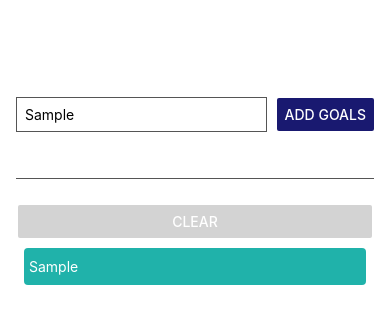
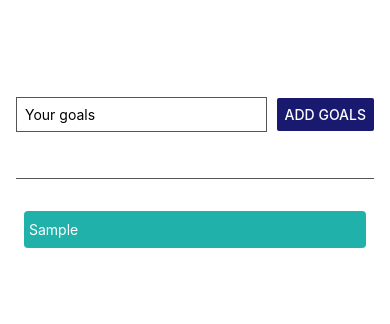
Before and after one commit to Siddhesh-Shirawale/react-native-guessNumber, a React Native app: screen / in a window 390 px wide. Both pictures are taken after typing "Sample" into the empty fields and a click on the button "ADD GOALS". Shown: the top 324 px of the page. Built offline with nearby package versions, Linux system fonts and the light colour scheme.

Commit message:
breaking into smaller components

```diff
--- a/App.js
+++ b/App.js
@@ -1,70 +1,56 @@
 import {
   Button,
   StyleSheet,
-  Text,
   TextInput,
   View,
-  ScrollView,
   FlatList,
+  Text,
 } from "react-native";
 import { useState } from "react";
+import GoalItem from "./components/GoalItem";
+import GoalInput from "./components/GoalInput";
 
 export default function App() {
   const [goals, setGoals] = useState([]);
-  const [goalName, setGoalName] = useState("");
+  const [errMsg, setErrMsg] = useState("");
 
-  const onAddGoal = () => {
-    setGoals((currentGoals) => [
-      { text: goalName, key: Math.random().toString() },
-      ...currentGoals,
-    ]);
+  const onAddGoal = (goalName) => {
+    if (goalName === "") {
+      setErrMsg("Goal cannot be empty");
+
+      setTimeout(() => {
+        setErrMsg("");
+      }, 3000);
+    } else {
+      setGoals((currentGoals) => [
+        { text: goalName, key: Math.random().toString() },
+        ...currentGoals,
+      ]);
+    }
   };
 
-  const handleInputChange = (enteredText) => {
-    setGoalName(enteredText);
-  };
+  const deleteGoalHandler = (item) => {
+    const updatedGoals = goals?.filter((goal) => goal?.key !== item?.key);
 
-  const clearGoals = () => {
-    setGoals([]);
+    setGoals(updatedGoals);
   };
 
   return (
     <View style={styles.appContainer}>
-      <View style={styles.flexContainer}>
-        <TextInput
-          style={styles.inputGroup}
-          placeholder="Your goals"
-          // value={goalName}
-          onChangeText={handleInputChange}
-        />
-
-        <Button
-          onPress={onAddGoal}
-          style={{ borderRadius: 8 }}
-          title="Add goals"
-          color="#191970"
-        />
-      </View>
+      <GoalInput onAddGoal={onAddGoal} />
+      {errMsg !== "" && (
+        <View>
+          <Text style={{ color: "red" }}>{errMsg}</Text>
+        </View>
+      )}
       <View style={styles.goalsContainer}>
-        <View
-          style={{
-            justifyContent: "center",
-            padding: 2,
-            borderRadius: 8,
-            width: "100%",
-          }}
-        >
-          <Button onPress={clearGoals} title="Clear" color="#d3d3d3" />
-        </View>
         <FlatList
           style={{ width: "100%" }}
           data={goals}
           keyExtractor={(item) => item.key}
           renderItem={({ item }) => {
             return (
-              <View style={styles.goalItem}>
-                <Text style={styles.goalText}>{item?.text}</Text>
-              </View>
+              <GoalItem item={item} deleteGoalHandler={deleteGoalHandler} />
             );
           }}
         />
@@ -79,39 +65,12 @@ const styles = StyleSheet.create({
     paddingHorizontal: 16,
     flex: 1,
   },
-  inputGroup: {
-    borderWidth: 1,
-    borderColor: "#555",
-    padding: 8,
-    width: "70%",
-    marginRight: 8,
-  },
-  flexContainer: {
-    flexDirection: "row",
-    justifyContent: "space-between",
-    alignItems: "center",
-    marginBottom: 24,
-    borderBottomWidth: 1,
-    borderColor: "#555",
-    flex: 1,
-  },
+
   goalsContainer: {
     flex: 5,
     justifyContent: "flex-start",
     alignItems: "flex-start",
   },
-  goalItem: {
-    margin: 8,
-    borderRadius: 4,
-    backgroundColor: "#20b2aa",
-    color: "white",
-    // width: "100%",
-    paddingVertical: 10,
-    paddingHorizontal: 5,
-  },
-  goalText: {
-    color: "white",
-  },
 });
 
 // borderRadius on Text doesn't work in ios, so wrap around that element with view and apply styles to that
--- /dev/null
+++ b/components/GoalInput.js
@@ -0,0 +1,53 @@
+import React, { useState } from "react";
+import { Button, StyleSheet, TextInput, View } from "react-native";
+
+const GoalInput = ({ onAddGoal }) => {
+  const [goalName, setGoalName] = useState("");
+
+  const handleInputChange = (goalName) => {
+    setGoalName(goalName);
+  };
+
+  const handleAddGoal = () => {
+    onAddGoal(goalName);
+    setGoalName("");
+  };
+
+  return (
+    <View style={styles.flexContainer}>
+      <TextInput
+        style={styles.inputGroup}
+        placeholder="Your goals"
+        value={goalName}
+        onChangeText={handleInputChange}
+      />
+      <Button
+        onPress={handleAddGoal}
+        style={{ borderRadius: 8 }}
+        title="Add goals"
+        color="#191970"
+      />
+    </View>
+  );
+};
+
+export default GoalInput;
+
+const styles = StyleSheet.create({
+  inputGroup: {
+    borderWidth: 1,
+    borderColor: "#555",
+    padding: 8,
+    width: "70%",
+    marginRight: 8,
+  },
+  flexContainer: {
+    flexDirection: "row",
+    justifyContent: "space-between",
+    alignItems: "center",
+    marginBottom: 24,
+    borderBottomWidth: 1,
+    borderColor: "#555",
+    flex: 1,
+  },
+});
--- /dev/null
+++ b/components/GoalItem.js
@@ -0,0 +1,56 @@
+import { useState } from "react";
+import { Text, View, StyleSheet, Pressable, Button } from "react-native";
+
+const GoalItem = ({ item, deleteGoalHandler }) => {
+  const [showDeleteBtn, setShowDeleteBtn] = useState("");
+
+  const onPressItem = () => {
+    setShowDeleteBtn(!showDeleteBtn);
+  };
+
+  return (
+    <View style={styles.goalItem}>
+      <Pressable
+        style={
+          ({ flex: 1, flexDirection: "row" },
+          ({ pressed }) => pressed && styles.pressedItem)
+        }
+        onPress={onPressItem}
+        android_ripple={{ color: "##20b234" }}
+      >
+        <Text style={styles.goalText}>{item?.["text"]}</Text>
+        {showDeleteBtn && (
+          <Pressable onPress={() => deleteGoalHandler(item)}>
+            <Text style={styles.cancelBtn}>delete</Text>
+          </Pressable>
+        )}
+      </Pressable>
+    </View>
+  );
+};
+
+export default GoalItem;
+const styles = StyleSheet.create({
+  goalItem: {
+    margin: 8,
+    borderRadius: 4,
+    backgroundColor: "#20b2aa",
+    color: "white",
+    // width: "100%",
+  },
+  goalText: {
+    color: "white",
+    paddingVertical: 10,
+    paddingHorizontal: 5,
+    flex: 10,
+  },
+  cancelBtn: {
+    color: "red",
+    flex: 1,
+    paddingVertical: 10,
+    paddingHorizontal: 5,
+  },
+  pressedItem: {
+    opacity: 0.5,
+  },
+});
```
